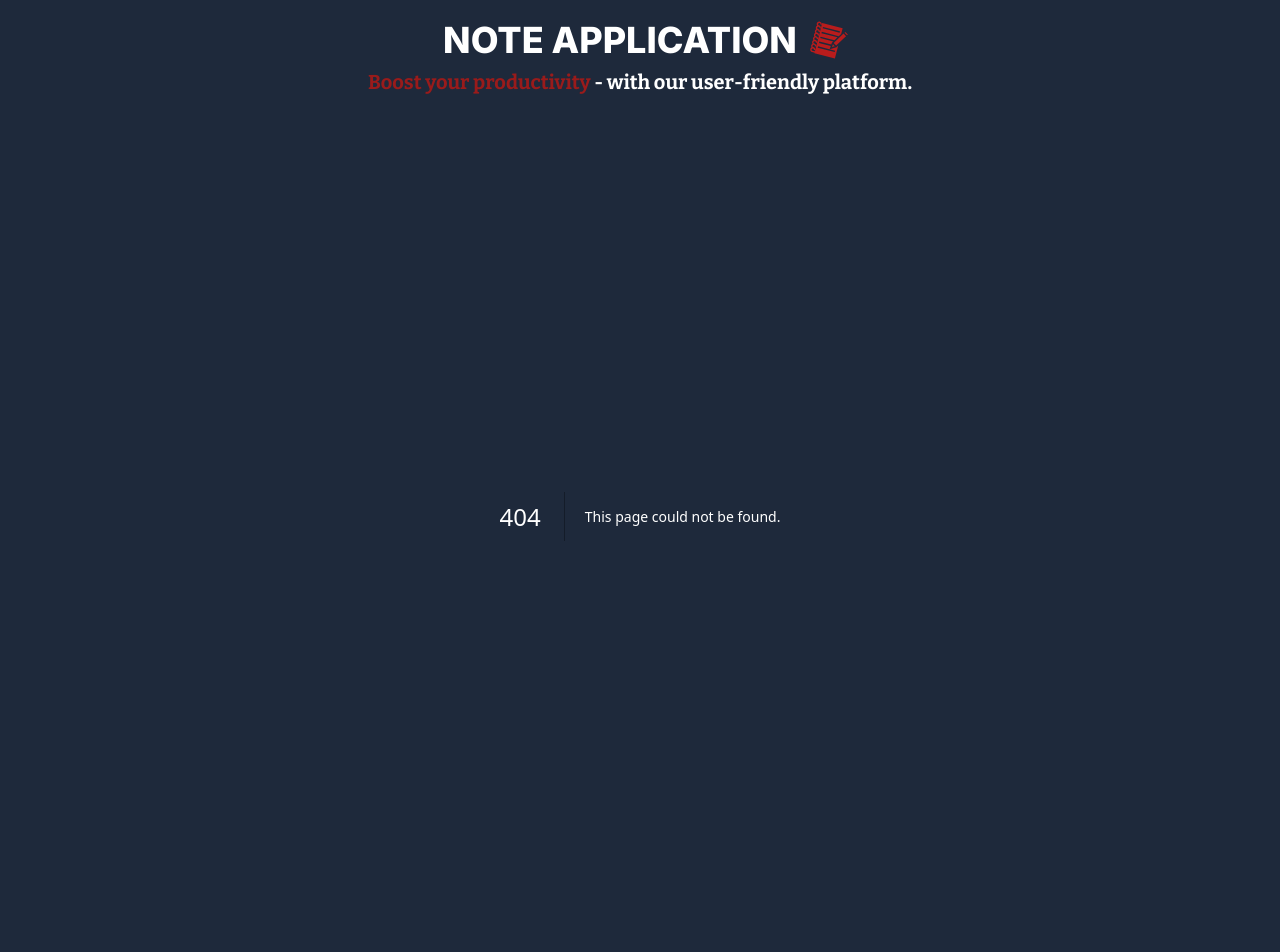
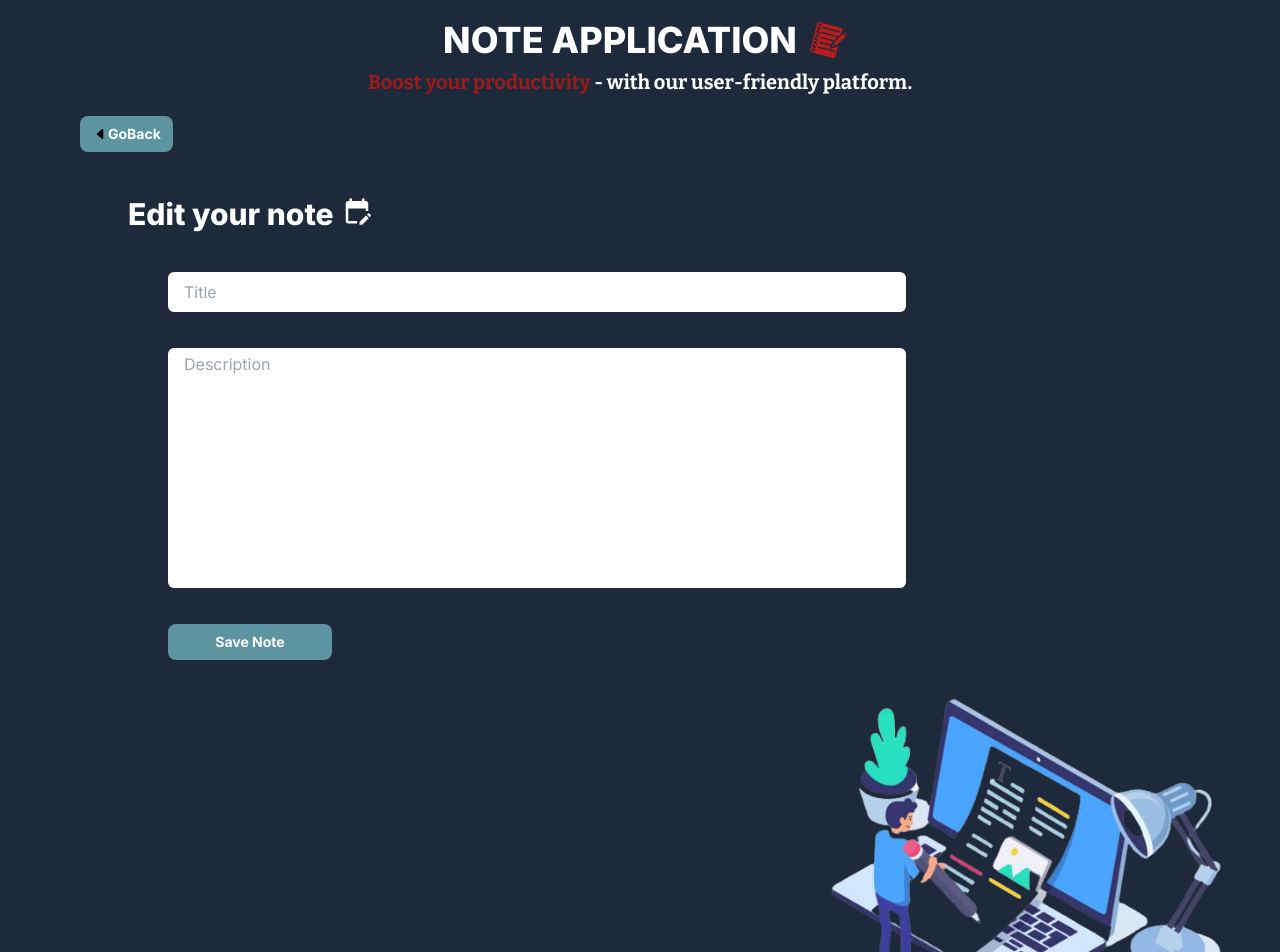
Before and after one commit to Ranahansa/next-note-application-, a Next.js app: page /edit in a window 1280 px wide. Before the commit this address had no page. Shown: the top 952 px of the page. Before the commit the page ends 916 px from the top, so only its background shows below. Built offline with nearby package versions, Linux system fonts and the light colour scheme.

Commit message:
Add page component for editing notes

```diff
--- /dev/null
+++ b/app/edit/page.tsx
@@ -0,0 +1,53 @@
+import Image from "next/image";
+import Link from "next/link";
+import React from "react";
+import { IoCaretBack } from "react-icons/io5";
+import { MdEditCalendar } from "react-icons/md";
+
+const page = () => {
+    return (
+        <div>
+            <Link href="/">
+                <button className="bg-[#64a0aa] hover: bg-[#64a0aa]/90 text-white font-bold rounded-lg text-sm px-3 py-2 text-center inline-flex dark:focus:ring-[#64a0aa]/50 mt-4 sm:mt-0 ml-20 ">
+                    <IoCaretBack className="w-4 h-4 mt-[0.15rem] text-black" />
+                    GoBack
+                </button>
+            </Link>
+            <div className="max-w-5xl mx-auto pt-5">
+                {/* Container for the title and form */}
+                <span className="text-2xl sm:text-3xl font-extrabold flex pt-6">
+                    Edit your note
+                    <MdEditCalendar className="ml-2" />
+                </span>
+                <form className="flex flex-col gap-9 text-black mb-10 ml-10">
+                    <input
+                        type="text"
+                        name="title"
+                        placeholder="Title"
+                        className="py-2 px-4 mt-10 w-3/4 rounded-md"
+                    />
+
+                    <textarea
+                        name="description"
+                        placeholder="Description"
+                        className="py-1 px-4 w-3/4 rounded-md resize-none h-60 overflow-y-auto"
+                    ></textarea>
+                    <button className="bg-[#64a0aa] hover: bg-[#64a0aa]/90 text-white font-bold rounded-lg text-sm px-5 py-2 text-center inline-flex dark:focus:ring-[#64a0aa]/50 mt-4 sm:mt-0 w-1/6 justify-center">
+                        Save Note
+                    </button>
+                </form>
+                <div className="absolute bottom-[-15.75rem] right-1 ">
+                    <Image
+                        src="/edit.png"
+                        alt="note"
+                        width={520}
+                        height={520}
+                        className="object-contain"
+                    />
+                </div>
+            </div>
+        </div>
+    );
+};
+
+export default page;
```
Also changed, not shown: public/edit.png (added), public/note.jpg (deleted).
